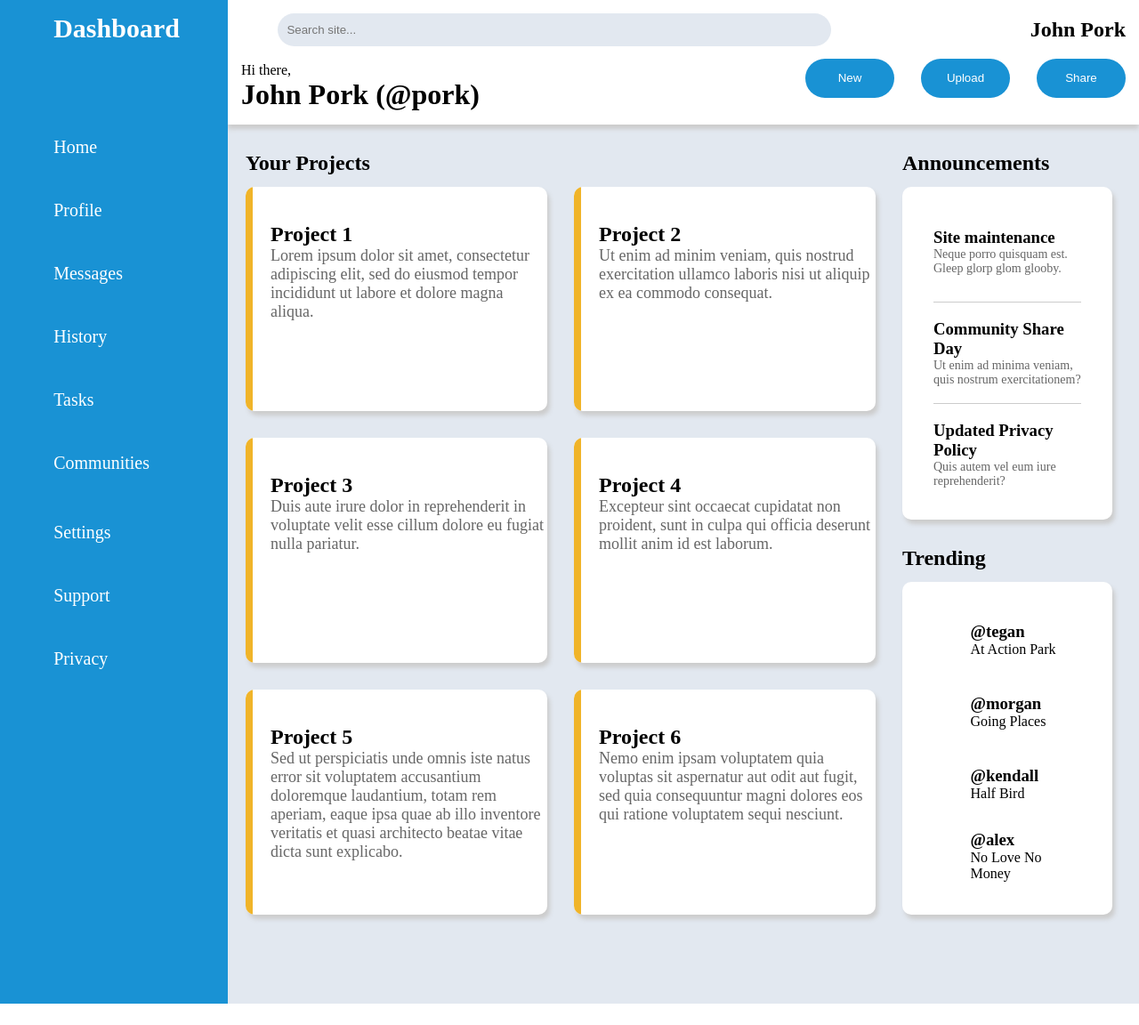
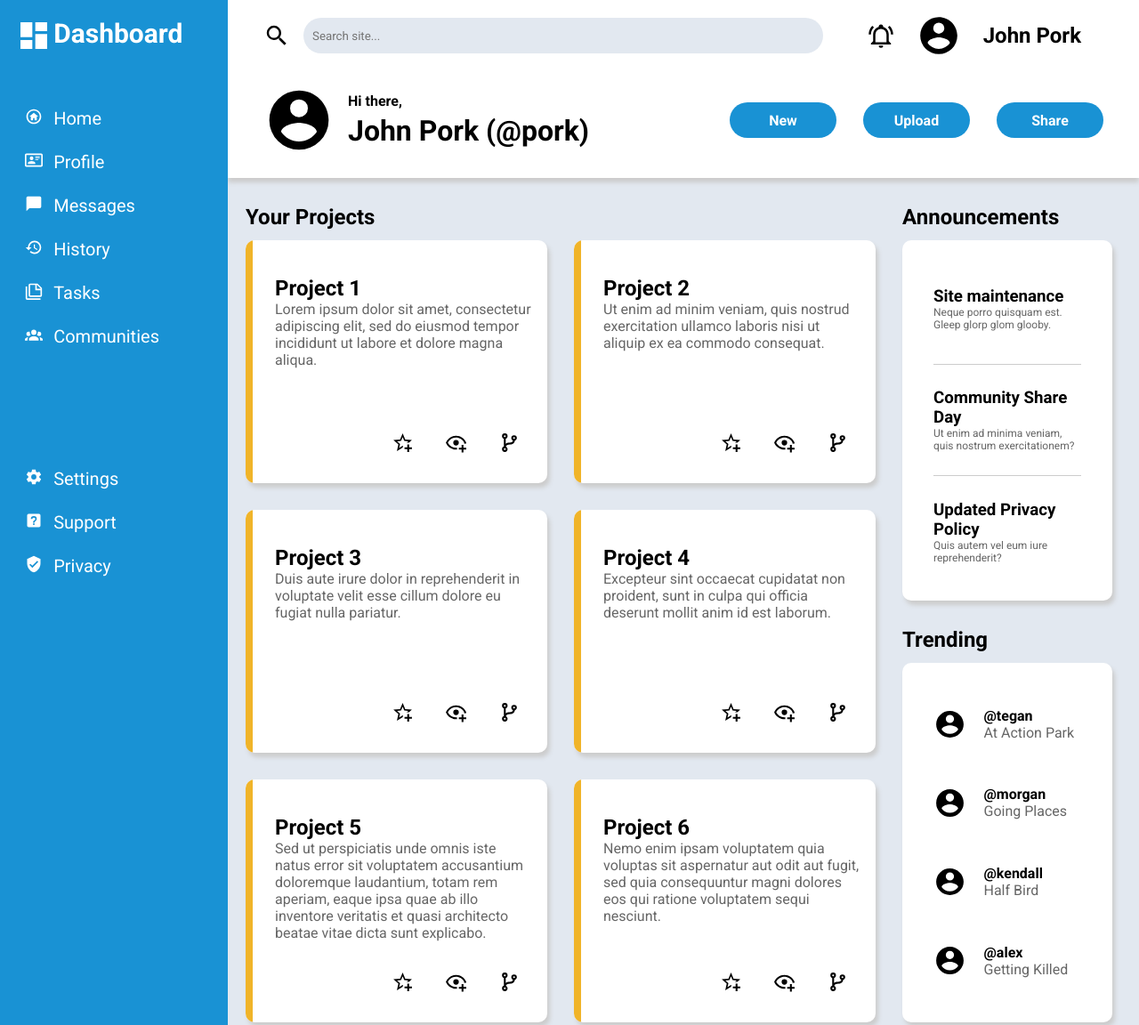
Before and after one commit to evan-evers/odin-admin-dashboard, a plain HTML site: page index.html in a window 1280 px wide. Shown: the top 1152 px of the page at 89% size. Before the commit the page ends 1128 px from the top, so only its background shows below. Drawn offline with Linux system fonts and the light colour scheme.

Commit message:
Added styling and fonts, fixed spacing, finished project.

```diff
--- a/index.html
+++ b/index.html
@@ -4,54 +4,52 @@
     <meta charset="UTF-8">
     <meta name="viewport" content="width=device-width, initial-scale=1.0">
     <link rel="stylesheet" href="./style.css">
-    <title>Document</title>
+    <title>Admin Dashboard</title>
 </head>
 <body>
     <div class="container">
         <div class="sidebar">
             <div class="sidebar-header">
+                <img src="Icons/view-dashboard.svg" alt="Home icon.">
                 <h1>Dashboard</h1>
             </div>
             <ul class="sidebar-items-upper">
                 <li class="sidebar-item">
-
-                </li>
-                <li class="sidebar-item">
-                    <img src="" alt="">
+                    <img src="Icons/home-circle-outline.svg" alt="Home icon.">
                     <p>Home</p>
                 </li>
                 <li class="sidebar-item">
-                    <img src="" alt="">
+                    <img src="Icons/card-account-details-outline.svg" alt="Profile icon.">
                     <p>Profile</p>
                 </li>
                 <li class="sidebar-item">
-                    <img src="" alt="">
+                    <img src="Icons/message.svg" alt="Message icon.">
                     <p>Messages</p>
                 </li>
                 <li class="sidebar-item">
-                    <img src="" alt="">
+                    <img src="Icons/history.svg" alt="History icon.">
                     <p>History</p>
                 </li>
                 <li class="sidebar-item">
-                    <img src="" alt="">
+                    <img src="Icons/note-multiple-outline.svg" alt="Task icon.">
                     <p>Tasks</p>
                 </li>
                 <li class="sidebar-item">
-                    <img src="" alt="">
+                    <img src="Icons/account-group.svg" alt="Community icon.">
                     <p>Communities</p>
                 </li>
             </ul>
             <ul class="sidebar-items-lower">
                 <li class="sidebar-item">
-                    <img src="" alt="">
+                    <img src="Icons/cog.svg" alt="Settings icon.">
                     <p>Settings</p>
                 </li>
                 <li class="sidebar-item">
-                    <img src="" alt="">
+                    <img src="Icons/help-box.svg" alt="Support icon.">
                     <p>Support</p>
                 </li>
                 <li class="sidebar-item">
-                    <img src="" alt="">
+                    <img src="Icons/shield-check.svg" alt="Privacy icon.">
                     <p>Privacy</p>
                 </li>
             </ul>
@@ -59,22 +57,24 @@
         <div class="header">
             <div class="header-top">
                 <div class="search-bar">
-                    <img src="" alt="">
+                    <img src="Icons/magnify.svg" alt="Magnifying glass icon.">
                     <form action="post">
                         <input type="text" id="search" placeholder="Search site...">
                     </form>
                 </div>
                 <div class="profile-small">
-                    <img src="" alt="">
-                    <img src="" alt="">
+                    <img src="Icons/bell-ring-outline.svg" alt="Bell icon.">
+                    <img id="profile-small-icon" src="Icons/account-circle.svg" alt="Profile icon.">
                     <h2>John Pork</h2>
                 </div>
             </div>
             <div class="header-bottom">
                 <div class="profile-large">
-                    <img src="" alt="">
-                    <p>Hi there,</p>
-                    <h1>John Pork (@pork)</h1>
+                    <img src="Icons/account-circle.svg" alt="Profile icon.">
+                    <div class="profile-large-text">
+                        <p>Hi there,</p>
+                        <h1>John Pork (@pork)</h1>
+                    </div>
                 </div>
                 <div class="header-buttons">
                     <button class="header-button">New</button>
@@ -93,12 +93,22 @@
                             <h2>Project 1</h2>
                             <p>Lorem ipsum dolor sit amet, consectetur adipiscing elit, sed do eiusmod tempor incididunt ut labore et dolore magna aliqua.</p>
                         </div>
+                        <div class="card-icons">
+                            <img src="Icons/star-plus-outline.svg" alt="Star icon with a plus symbol.">
+                            <img src="Icons/eye-plus-outline.svg" alt="Eye icon with a plus symbol.">
+                            <img src="Icons/source-branch.svg" alt="Source branch icon.">
+                        </div>
                     </div>
                     <div class="card">
                         <div class="card-color-bar"></div>
                         <div class="card-text">
                             <h2>Project 2</h2>
                             <p>Ut enim ad minim veniam, quis nostrud exercitation ullamco laboris nisi ut aliquip ex ea commodo consequat.</p>
+                        </div>
+                        <div class="card-icons">
+                            <img src="Icons/star-plus-outline.svg" alt="Star icon with a plus symbol.">
+                            <img src="Icons/eye-plus-outline.svg" alt="Eye icon with a plus symbol.">
+                            <img src="Icons/source-branch.svg" alt="Source branch icon.">
                         </div>
                     </div>
                     <div class="card">
@@ -107,12 +117,22 @@
                             <h2>Project 3</h2>
                             <p>Duis aute irure dolor in reprehenderit in voluptate velit esse cillum dolore eu fugiat nulla pariatur.</p>
                         </div>
+                        <div class="card-icons">
+                            <img src="Icons/star-plus-outline.svg" alt="Star icon with a plus symbol.">
+                            <img src="Icons/eye-plus-outline.svg" alt="Eye icon with a plus symbol.">
+                            <img src="Icons/source-branch.svg" alt="Source branch icon.">
+                        </div>
                     </div>
                     <div class="card">
                         <div class="card-color-bar"></div>
                         <div class="card-text">
                             <h2>Project 4</h2>
                             <p>Excepteur sint occaecat cupidatat non proident, sunt in culpa qui officia deserunt mollit anim id est laborum.</p>
+                        </div>
+                        <div class="card-icons">
+                            <img src="Icons/star-plus-outline.svg" alt="Star icon with a plus symbol.">
+                            <img src="Icons/eye-plus-outline.svg" alt="Eye icon with a plus symbol.">
+                            <img src="Icons/source-branch.svg" alt="Source branch icon.">
                         </div>
                     </div>
                     <div class="card">
@@ -121,12 +141,22 @@
                             <h2>Project 5</h2>
                             <p>Sed ut perspiciatis unde omnis iste natus error sit voluptatem accusantium doloremque laudantium, totam rem aperiam, eaque ipsa quae ab illo inventore veritatis et quasi architecto beatae vitae dicta sunt explicabo.</p>
                         </div>
+                        <div class="card-icons">
+                            <img src="Icons/star-plus-outline.svg" alt="Star icon with a plus symbol.">
+                            <img src="Icons/eye-plus-outline.svg" alt="Eye icon with a plus symbol.">
+                            <img src="Icons/source-branch.svg" alt="Source branch icon.">
+                        </div>
                     </div>
                     <div class="card">
                         <div class="card-color-bar"></div>
                         <div class="card-text">
                             <h2>Project 6</h2>
                             <p>Nemo enim ipsam voluptatem quia voluptas sit aspernatur aut odit aut fugit, sed quia consequuntur magni dolores eos qui ratione voluptatem sequi nesciunt.</p>
+                        </div>
+                        <div class="card-icons">
+                            <img src="Icons/star-plus-outline.svg" alt="Star icon with a plus symbol.">
+                            <img src="Icons/eye-plus-outline.svg" alt="Eye icon with a plus symbol.">
+                            <img src="Icons/source-branch.svg" alt="Source branch icon.">
                         </div>
                     </div>
                 </div>
@@ -158,31 +188,31 @@
                 <h2>Trending</h2>
                 <div class="trending-container-inner">
                     <div class="trending-user">
-                        <img>
+                        <img src="Icons/account-circle.svg" alt="Profile icon.">
                         <div class="trending-user-content">
                             <h3>@tegan</h3>
                             <p>At Action Park</p>
                         </div>
                     </div>
                     <div class="trending-user">
-                        <img>
+                        <img src="Icons/account-circle.svg" alt="Profile icon.">
                         <div class="trending-user-content">
                             <h3>@morgan</h3>
                             <p>Going Places</p>
                         </div>
                     </div>
                     <div class="trending-user">
-                        <img>
+                        <img src="Icons/account-circle.svg" alt="Profile icon.">
                         <div class="trending-user-content">
                             <h3>@kendall</h3>
                             <p>Half Bird</p>
                         </div>
                     </div>
                     <div class="trending-user">
-                        <img>
+                        <img src="Icons/account-circle.svg" alt="Profile icon.">
                         <div class="trending-user-content">
                             <h3>@alex</h3>
-                            <p>No Love No Money</p>
+                            <p>Getting Killed</p>
                         </div>
                     </div>
                 </div>
--- a/style.css
+++ b/style.css
@@ -1,8 +1,14 @@
+@font-face {
+    font-family: Roboto;
+    src: url(Fonts/Roboto-VariableFont_wdth\,wght.woff2);
+}
+
 * {
     padding: 0px;
     border: 0px;
     margin: 0px;
     box-sizing: border-box;
+    font-family: Roboto, Arial, sans-serif;
 
     --color-blue: #1992d4;
     --color-white: #ffffff;
@@ -12,6 +18,7 @@
     --color-orange: #f0b429;
     --color-gray-text: #666;
 }
+
 
 
 .container {
@@ -31,21 +38,39 @@
 
     background-color: var(--color-blue);
     display: grid;
-    grid-template: 1fr 5fr 6fr / 1fr 4fr;
+    grid-template: 1fr 4fr 7fr / 1fr;
     align-items: start;
     z-index: 2;
+
+    padding-top: 20px;
+}
+
+.sidebar-header,
+.sidebar > ul > li {
+    display: grid;
+    grid-template: 1fr / 1fr 4fr;
 }
 
 .sidebar-header {
-    grid-area: 1 / 2 / 2 / 3;
+    grid-row: 1 / 2;
+}
+
+.sidebar-header > img,
+.sidebar > ul > li > img {
+    justify-self: center;
+    color: var(--color-white);
+}
+
+.sidebar-header > img {
+    height: 40px;
 }
 
 .sidebar-items-upper {
-    grid-area: 2 / 2 / 3 / 3;
+    grid-row: 2 / 3;
 }
 
 .sidebar-items-lower {
-    grid-area: 3 / 2 / 4 / 3;
+    grid-row: 3 / 4;
 }
 
 .sidebar h1 {
@@ -60,6 +85,10 @@
     padding-bottom: 25px;
 }
 
+.sidebar > ul > li > img {
+    height: 20px;
+}
+
 
 
 .header {
@@ -68,8 +97,11 @@
     display: grid;
     grid-template-rows: 1fr 2fr;
     align-content: center;
+    gap: 20px;
     box-shadow: 0px 5px 5px var(--color-shadow);
     z-index: 1;
+    padding-left: 40px;
+    padding-right: 40px;
 }
 
 .header-top {
@@ -81,11 +113,18 @@
     align-content: stretch;
 }
 
+.search-bar > img,
+.profile-small > img {
+    height: 30px;
+}
+
 .search-bar {
     grid-column: 1 / 2;
+    height: 100%;
     display: grid;
-    height: 100%;
-    grid-template: 1fr / 1fr 15fr;
+    align-items: center;
+    grid-template: 1fr / 30px 1fr;
+    gap: 15px;
 }
 
 input {
@@ -93,13 +132,20 @@ input {
     border-radius: 10000px;
     padding-left: 10px;
     width: 100%;
-    height: 100%;
+    height: 40px;
 }
 
 .profile-small {
     grid-column: 2 / 3;
     display: flex;
     justify-content: end;
+    align-items: center;
+    gap: 25px;
+    padding-right: 25px;
+}
+
+#profile-small-icon {
+    height: 50px;
 }
 
 .header-bottom {
@@ -112,22 +158,38 @@ input {
 
 .profile-large {
     grid-column: 1 / 2;
+    display: flex;
+    justify-content: start;
+    align-items: center;
+    gap: 15px;
+    font-weight: 700;
+}
+
+.profile-large img {
+    height: 80px;
+}
+
+.profile-large-text p {
+    margin-bottom: 5px;
 }
 
 .header-buttons {
     grid-column: 2 / 3;
     display: flex;
     justify-content: end;
+    align-items: center;
     gap: 30px;
     height: 60%;
 }
 
 .header-buttons .header-button {
-    width: 100px;
-    height: 100%;
+    width: 120px;
+    height: 40px;
     background-color: var(--color-blue);
     border-radius: 10000px;
     color: var(--color-white);
+    font-size: 16px;
+    font-weight: 700;
 }
 
 
@@ -165,17 +227,33 @@ input {
 
 .card {
     display: grid;
-    grid-template: 1fr / 8px 1fr;
+    grid-template: 2fr 1fr / 8px 1fr;
     overflow: hidden;
 }
 
 .card-color-bar {
     background-color: var(--color-orange);
+    grid-area: 1 / 1 / 3 / 2;
 }
 
 .card-text {
     padding-top: 40px;
-    padding-left: 20px;
+    padding-left: 25px;
+    grid-area: 1 / 2 / 2 / 3;
+    padding-right: 15px;
+}
+
+.card-icons {
+    display: flex;
+    justify-content: end;
+    gap: 35px;
+    grid-area: 2 / 2 / 3 / 3;
+    align-self: center;
+    padding-right: 30px;
+}
+
+.card-icons > img {
+    height: 25px;
 }
 
 .card,
@@ -225,11 +303,11 @@ input {
 }
 
 .announcement p {
-    font-size: 14px;
+    font-size: 12px;
 }
 
 .card p {
-    font-size: 18px;
+    font-size: 16px;
 }
 
 
@@ -249,4 +327,16 @@ input {
 .trending-user {
     display: grid;
     grid-template: 1fr / 1fr 3fr;
+    justify-content: space-between;
+    gap: 20px;
+    align-items: center;
 }
+
+.trending-user-content h3,
+.trending-user-content p {
+    font-size: 16px;
+}
+
+.trending-user-content p {
+    color: var(--color-gray-text);
+}
```
Also changed, not shown: Fonts/Roboto-VariableFont_wdth,wght.woff2 (added), Icons/account-circle.svg (added), Icons/account-group.svg (added), Icons/bell-ring-outline.svg (added), Icons/card-account-details-outline.svg (added), Icons/cog.svg (added), Icons/eye-plus-outline.svg (added), Icons/help-box.svg (added), Icons/history.svg (added), Icons/home-circle-outline.svg (added), Icons/magnify.svg (added), Icons/message.svg (added), Icons/note-multiple-outline.svg (added), Icons/shield-check.svg (added), 3 more files.
